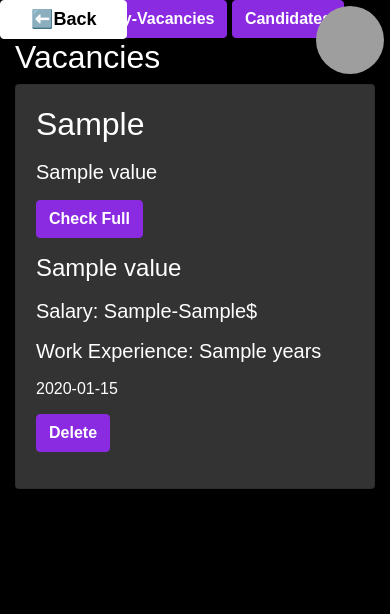
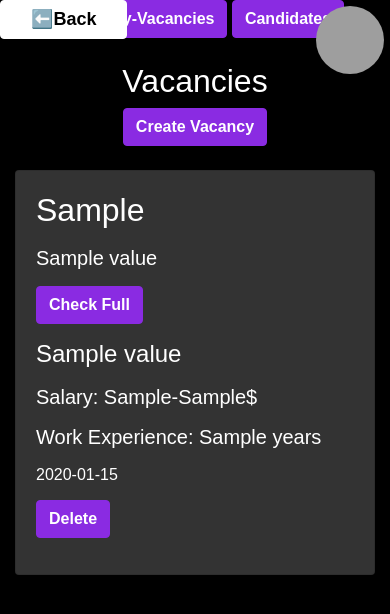
Before and after one commit to MasakDirt/pet-project-JobBoard, a Spring app: template src/main/resources/templates/employers/company-vacancies-list.html in a window 390 px wide. Shown: the top 614 px of the page. Run offline with Thymeleaf, Linux system fonts and the light colour scheme; the template is opened without the code that fills it: most values are stand-ins (such as "Sample title", 1, 10 or a date in 2020); data that the repository does not hold is empty; grey boxes are pictures that could not be loaded.

Commit message:
company-vacancies-list.html form added new button for create vacancy

```diff
--- a/src/main/resources/templates/employers/company-vacancies-list.html
+++ b/src/main/resources/templates/employers/company-vacancies-list.html
@@ -48,9 +48,22 @@
 <header>
     <div th:replace="~{headers/header-entities-employer.html}"></div>
 </header>
+<br>
+<div class="row text-center">
+    <div class="col-xs-12 col-sm-6 col-md-8">
+        <h2>Vacancies</h2>
+    </div>
+
+    <div class="col-xs-6 col-md-4">
+        <a class="btn btn-purple"
+           th:href="@{|/api/users/${owner.id}/employer-profile/${owner.employerProfile.id}/vacancies/create|}">Create
+            Vacancy</a>
+    </div>
+</div>
+<br>
+
 <div class="container main-content">
     <div class="cards-container">
-        <h2>Vacancies</h2>
         <div th:each="vacancy: ${vacancies}">
             <div class="card vacancy-card">
                 <div class="card-body">
```
